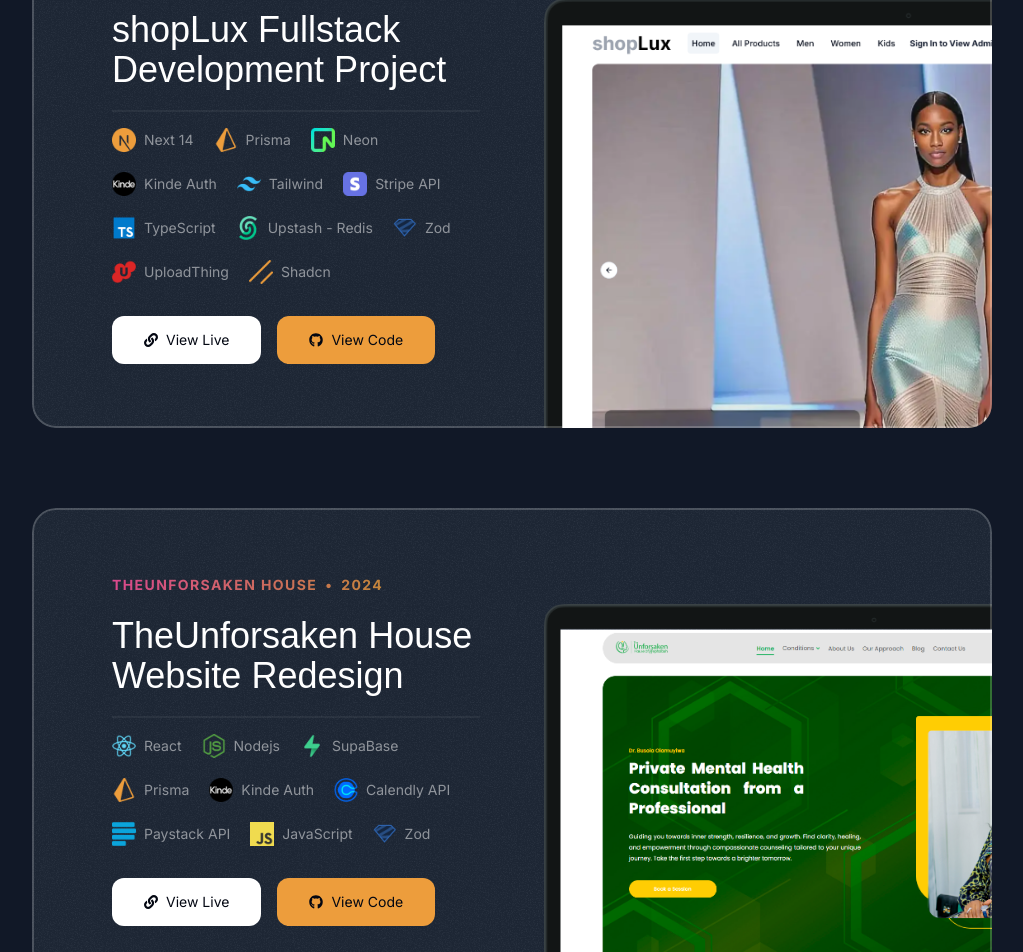
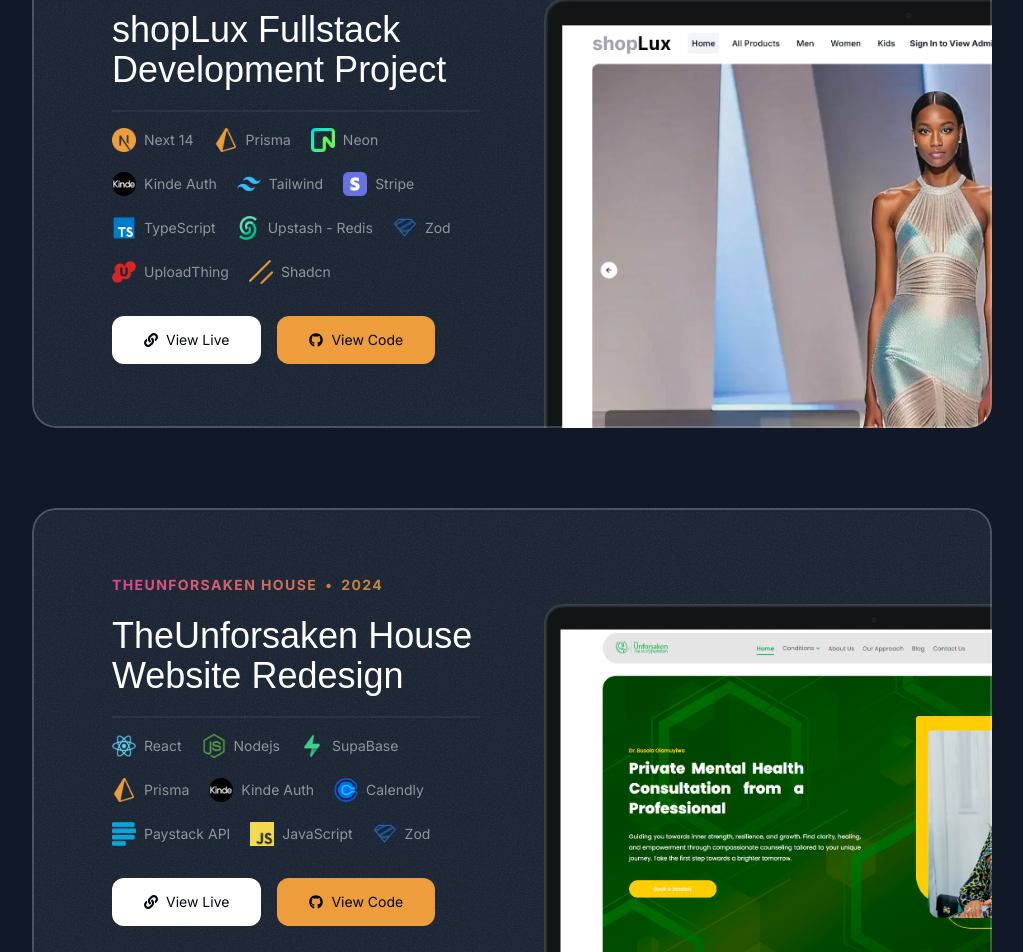
Before and after one commit to Sammy212/portfolio, a Next.js app: page / in a window 1280 px wide. Shown: the part 1750-2702 px from the top of the page, without its empty margins (128-1151 px from the left). Built offline with nearby package versions, Linux system fonts and the light colour scheme; a web font is replaced by a local one.

Commit message:
Updated Project data

```diff
--- a/src/data/data.ts
+++ b/src/data/data.ts
@@ -281,7 +281,7 @@
         icon: Tailwind,
       },
       {
-        title: "Stripe API",
+        title: "Stripe",
         icon: Stripe,
       },
       {
@@ -336,7 +336,7 @@
         icon: KindeAuth,
       },
       {
-        title: "Calendly API",
+        title: "Calendly",
         icon: CalendlyIcon,
       },
       {
```
